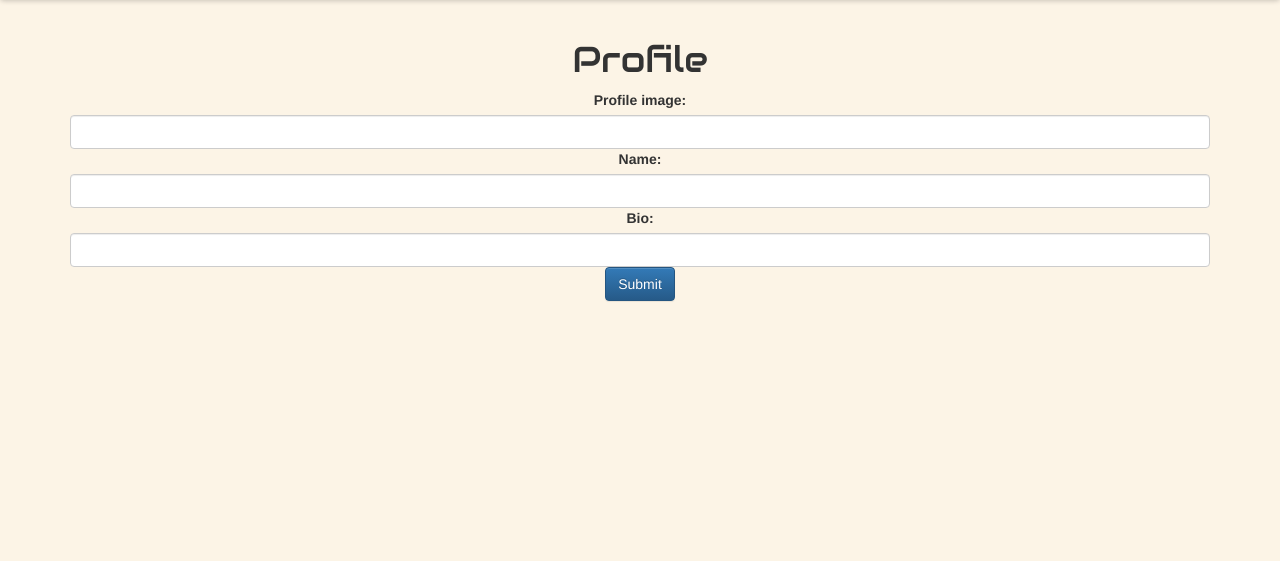
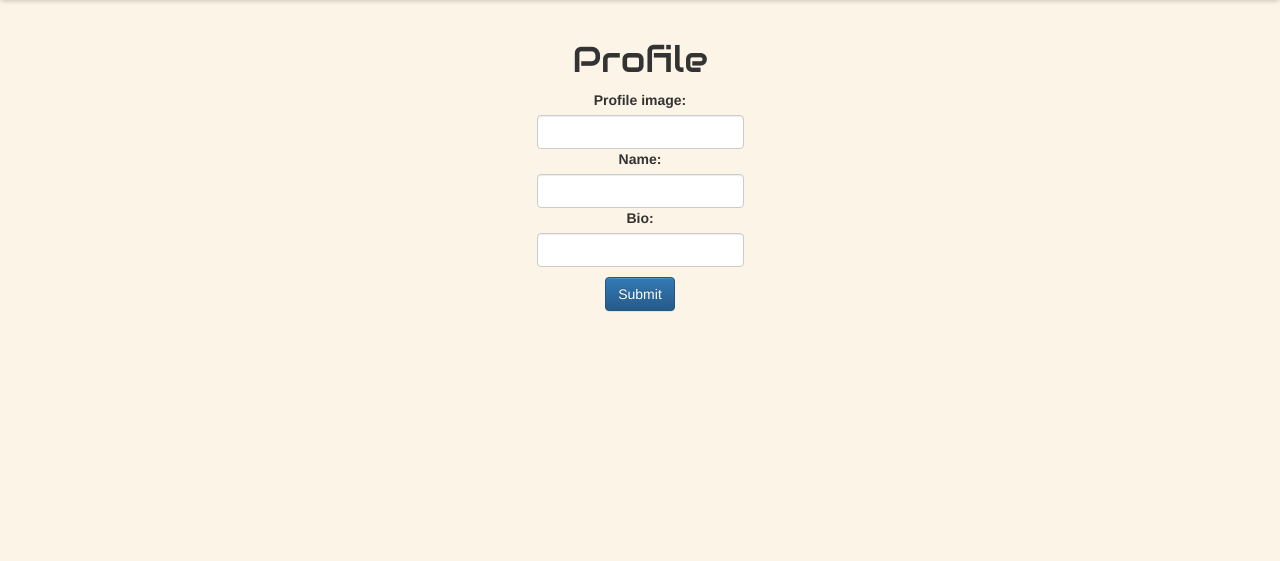
Before and after one commit to anhthuvu512/FireSale, a Django app: page /user/edit_profile in a window 1280 px wide. Shown: the part 88-649 px from the top of the page. Run offline with Django 4.2, Linux system fonts and the light colour scheme; the visitor is signed in with stand-in values (Sample User, id 1).

Commit message:
styling edit profile

```diff
--- a/fire_sale/static/css/main.css
+++ b/fire_sale/static/css/main.css
@@ -94,8 +94,15 @@ li {
     padding-bottom: 60px;
 
 }
+.edit_profile {
+    display: inline-block;
+    width: auto;
 
+}
 
+#button_edit {
+    padding-top: 10px;
+}
 .item-img {
     width: 20em;
     box-shadow: rgba(14, 30, 37, 0.12) 0px 2px 4px 0px, rgba(14, 30, 37, 0.32) 0px 2px 16px 0px;
--- a/fire_sale/templates/user/edit_profile.html
+++ b/fire_sale/templates/user/edit_profile.html
@@ -1,9 +1,11 @@
 {% extends "base.html" %}
 {% block content %}
     <h1>Profile</h1>
+<div class="edit_profile">
     <form class="form form-horizontal" method="post">
         {% csrf_token %}
         {{ form }}
-        <input type="submit" class="btn btn-primary" value="Submit"/>
+        <p id="button_edit"><input type="submit" class="btn btn-primary" value="Submit"/></p>
     </form>
+</div>
 {% endblock %}
```
